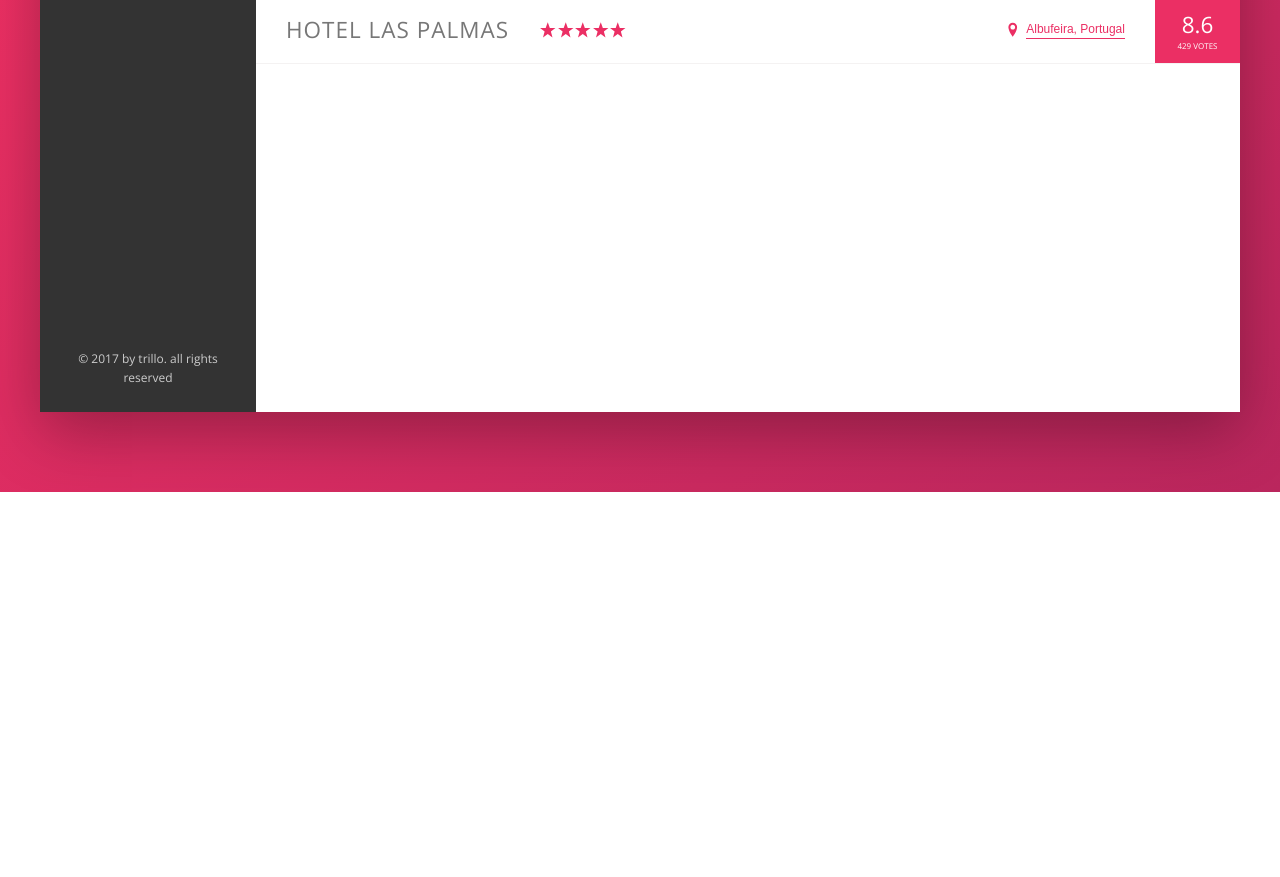
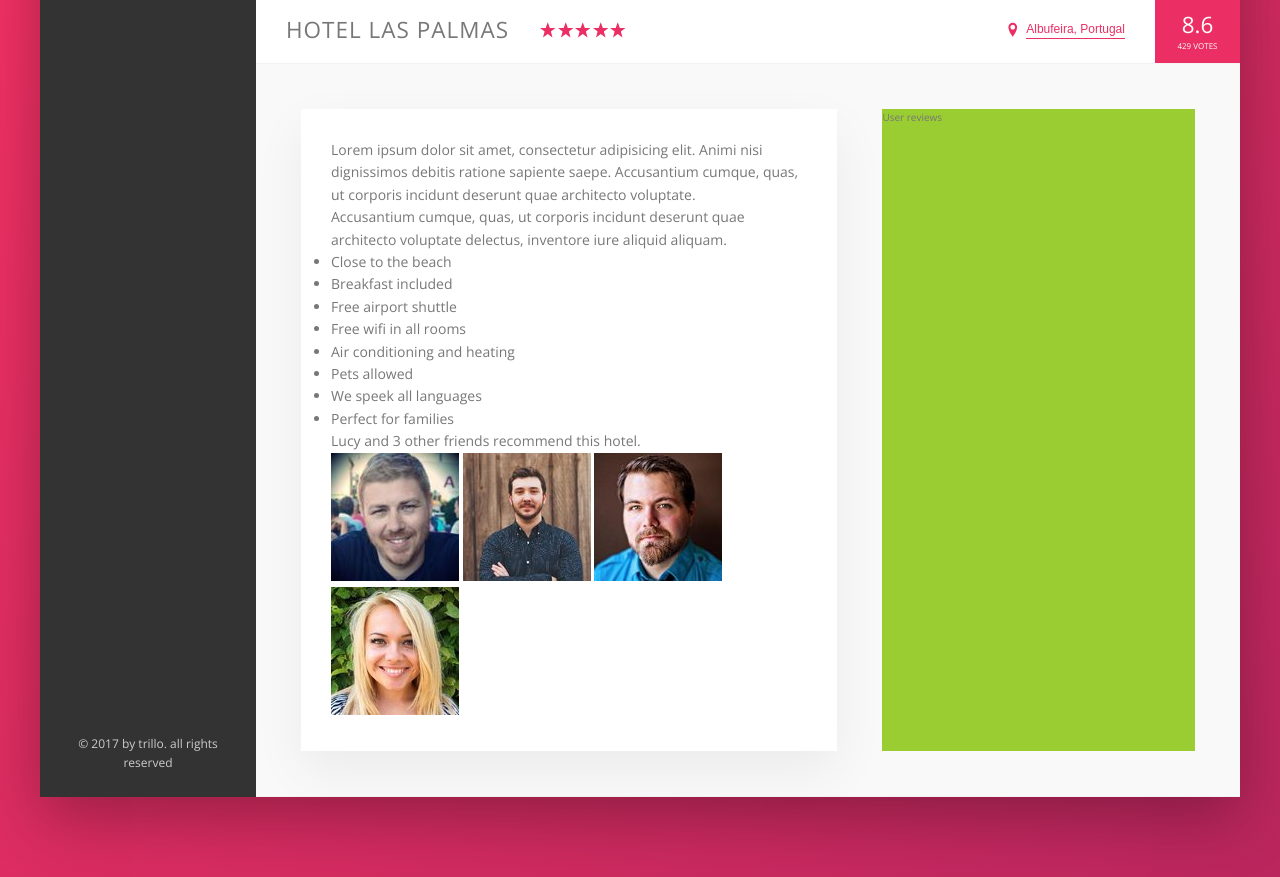
Before and after one commit to rachidbend/Trillo-project, a website: page index.html in a window 1280 px wide. Shown: the part 538-1415 px from the top of the page. Before the commit the page ends 1030 px from the top, so only its background shows below. Drawn offline with nearby package versions, Linux system fonts and the light colour scheme.

Commit message:
description layout

```diff
--- a/index.html
+++ b/index.html
@@ -136,6 +136,46 @@
                             <div class="overview__rating-count">429 votes</div>
                         </div>
                     </div>
+
+                    <div class="detail">
+                        <div class="description">
+                            <p class="paragraph">
+                                Lorem ipsum dolor sit amet, consectetur adipisicing elit. Animi nisi dignissimos debitis ratione sapiente saepe. Accusantium cumque, quas, ut corporis incidunt deserunt quae architecto voluptate.
+                            </p>
+
+                            <p class="paragraph">
+                                Accusantium cumque, quas, ut corporis incidunt deserunt quae architecto voluptate delectus, inventore iure aliquid aliquam.
+                            </p>
+
+                            <ul class="list">
+                                <li class="list__item">Close to the beach</li>
+                                <li class="list__item">Breakfast included</li>
+                                <li class="list__item">Free airport shuttle</li>
+                                <li class="list__item">Free wifi in all rooms</li>
+                                <li class="list__item">Air conditioning and heating</li>
+                                <li class="list__item">Pets allowed</li>
+                                <li class="list__item">We speek all languages</li>
+                                <li class="list__item">Perfect for families</li>
+                            </ul>
+
+                            <div class="recommend">
+                                <p class="recommend__count">
+                                    Lucy and 3 other friends recommend this hotel.
+                                </p>
+
+                                <div class="reccomend__friends">
+                                    <img src="img/user-3.jpg" alt="Friend 1" class="recommend__photo">
+                                    <img src="img/user-4.jpg" alt="Friend 2" class="recommend__photo">
+                                    <img src="img/user-5.jpg" alt="Friend 3" class="recommend__photo">
+                                    <img src="img/user-6.jpg" alt="Friend 4" class="recommend__photo">
+                                </div>
+                            </div>
+                        </div>
+
+                        <div class="user-reviews">
+                            User reviews
+                        </div>
+                    </div>
                 </main>
             </div>
         </div>
--- a/sass/_base.scss
+++ b/sass/_base.scss
@@ -19,6 +19,9 @@ COLORS
     --color-grey-dark-3: #999;
 
     --shadow-dark: 0 2rem 6rem rgba(0,0,0,.3);
+    --shadow-light: 0 2rem 5rem rgba(0,0,0, .06);
+
+    --line: 1px solid var(--color-grey-light-2);
 }
 
 
--- a/sass/_components.scss
+++ b/sass/_components.scss
@@ -221,7 +221,7 @@
  .overview {
     display: flex;
     align-items: center;
-    border-bottom: 1px solid var(--color-grey-light-2);
+    border-bottom: var(--line);
 
 
     &__heading {
--- a/sass/_layout.scss
+++ b/sass/_layout.scss
@@ -11,7 +11,7 @@
     font-size: 1.4rem;
     height: 7rem;
     background-color: #fff;
-    border-bottom: 1px solid var(--color-grey-light-2);
+    border-bottom: var(--line);
 
     display: flex;
     justify-content: space-between;
@@ -36,5 +36,27 @@
     background-color: #fff;
 
     flex: 1;
-    height: 80rem;
+
 }
+
+
+.detail {
+    display: flex;
+    padding: 4.5rem;
+    background-color: var(--color-grey-light-1);
+    border-bottom: var(--line);
+}
+
+.description {
+    font-size: 1.4rem;
+    background-color: #fff;
+    box-shadow: var(--shadow-light);
+    padding: 3rem;
+    flex: 0 0 60%;
+    margin-right: 4.5rem;
+}
+
+.user-reviews {
+    background-color: yellowgreen;
+    flex: 1;
+}
```
Also changed, not shown: css/main.css, 1 other file.
